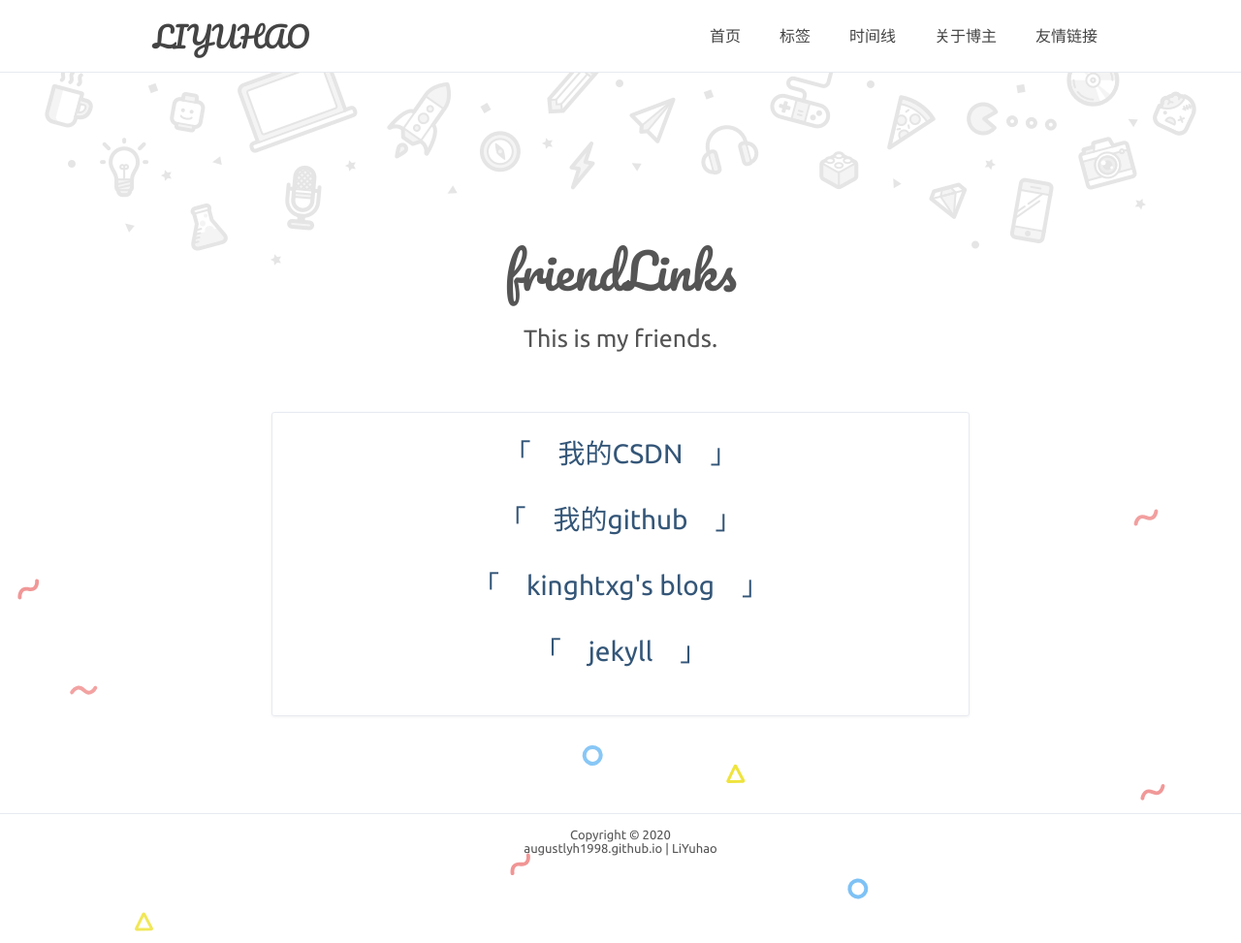
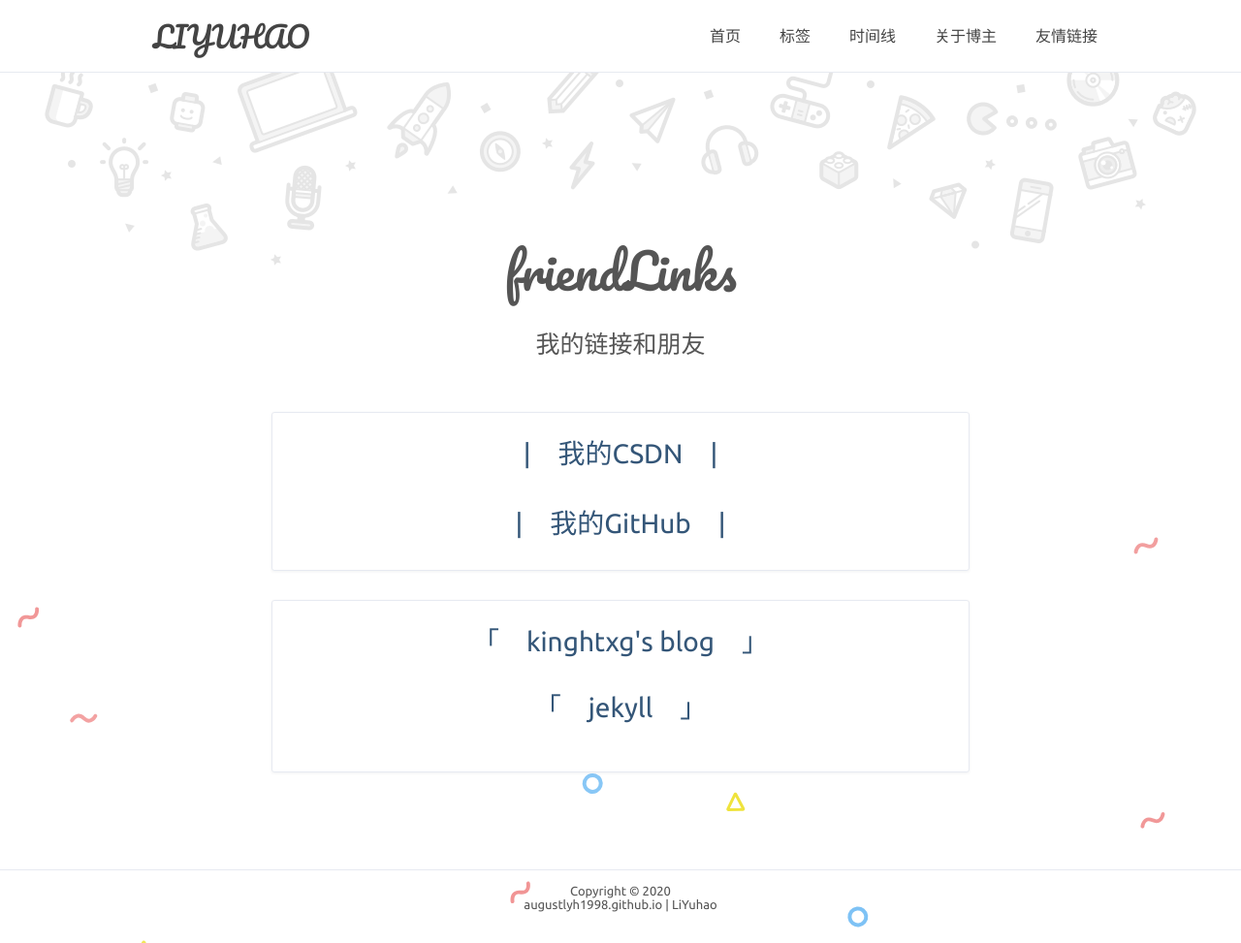
Before and after one commit to AugustLYH1998/Liyuhao.github.io, a Jekyll site: the page built from friendLink.html, in a window 1280 px wide. Shown: the whole page at 97% size. Built offline with Jekyll 4.4.1, drawn with Linux system fonts in a browser that asks for light colours; comment, search, counter and statistics services are not loaded.

Commit message:
日常修改

```diff
--- a/_config.yml
+++ b/_config.yml
@@ -44,7 +44,7 @@ SNS-icon:
   twitch: 'null'
 
 # 分页
-paginate: 2
+paginate: 5
 paginatepath: ['page:num']
 
 # since
@@ -62,8 +62,6 @@ pygmentsTheme: 'perldoc'
 
 # 友情链接
 friends:
-  我的CSDN : https://blog.csdn.net/qq_43472877
-  我的github : https://github.com/AugustLYH1998
   kinghtxg's blog : https://kinghtxg.github.io
   jekyll: 'https://www.jekyll.com.cn/'
 
--- a/about.html
+++ b/about.html
@@ -1,8 +1,8 @@
 ---
 layout: default
-title: 关于我
+title: 关于我 - LYH·Blog
 page-title: aboutMe
-home-title: 关于我.
+home-title: 关于我
 description:
 ---
 
--- a/friendLink.html
+++ b/friendLink.html
@@ -2,7 +2,7 @@
 layout: default
 title: 友情链接 - LYH·Blog
 page-title: friendLinks
-home-title: This is my friends.
+home-title: 我的链接和朋友
 description:
 ---
 
@@ -10,7 +10,14 @@ description:
 {% include boot.html %}
 <main>
     {% include title.html %}
+
     <ul class="ex-list">
+        <li>
+          <span class="tag-name" >
+            <a href="https://blog.csdn.net/qq_43472877"> |&emsp;我的CSDN&emsp;| </a><br>
+            <a href="https://github.com/AugustLYH1998">|&emsp;我的GitHub&emsp;|</a>
+        </span>
+        </li>
         <li  class="fadeInUp animated">
           {% for friend in site.friends %}
             <span class="tag-name" >
```
